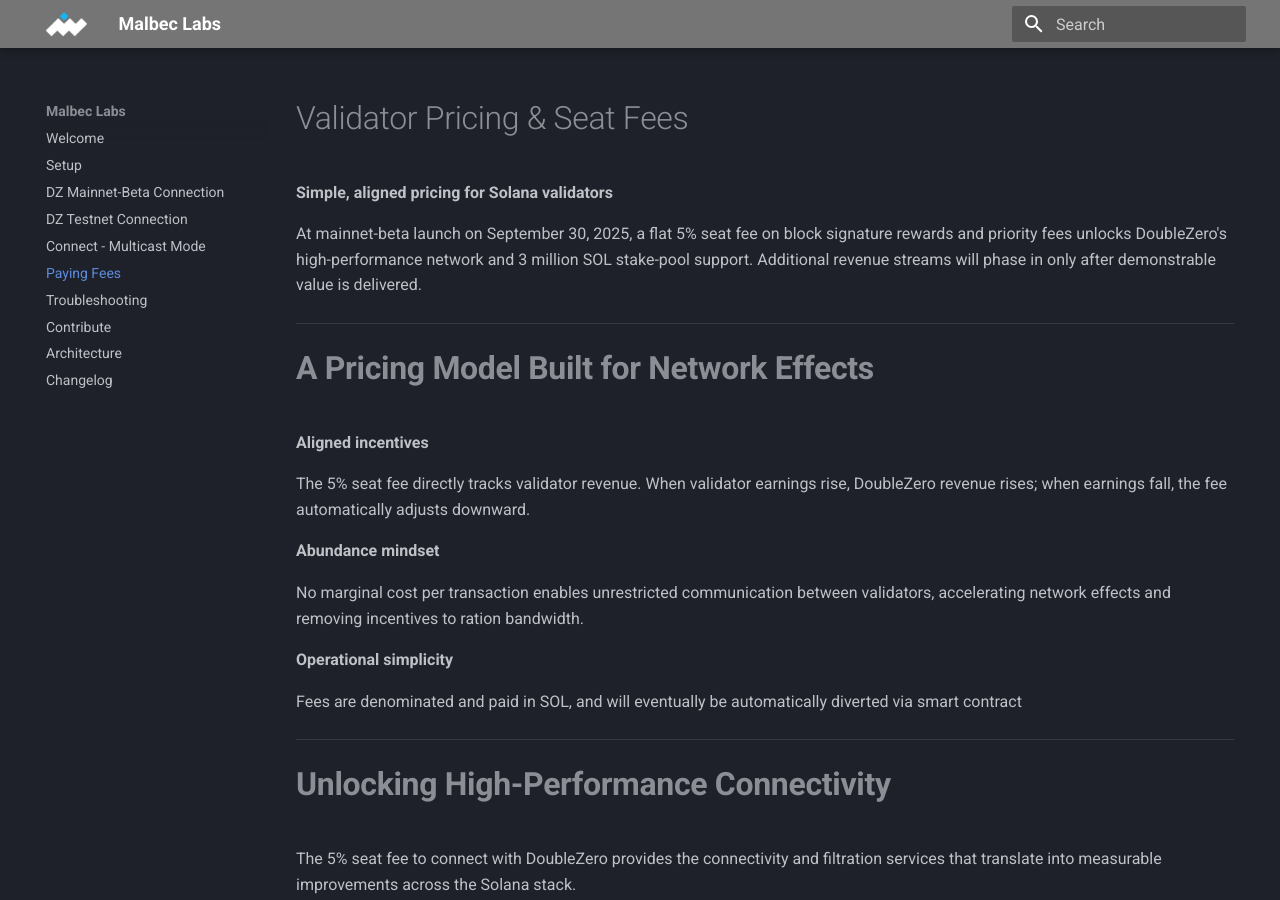
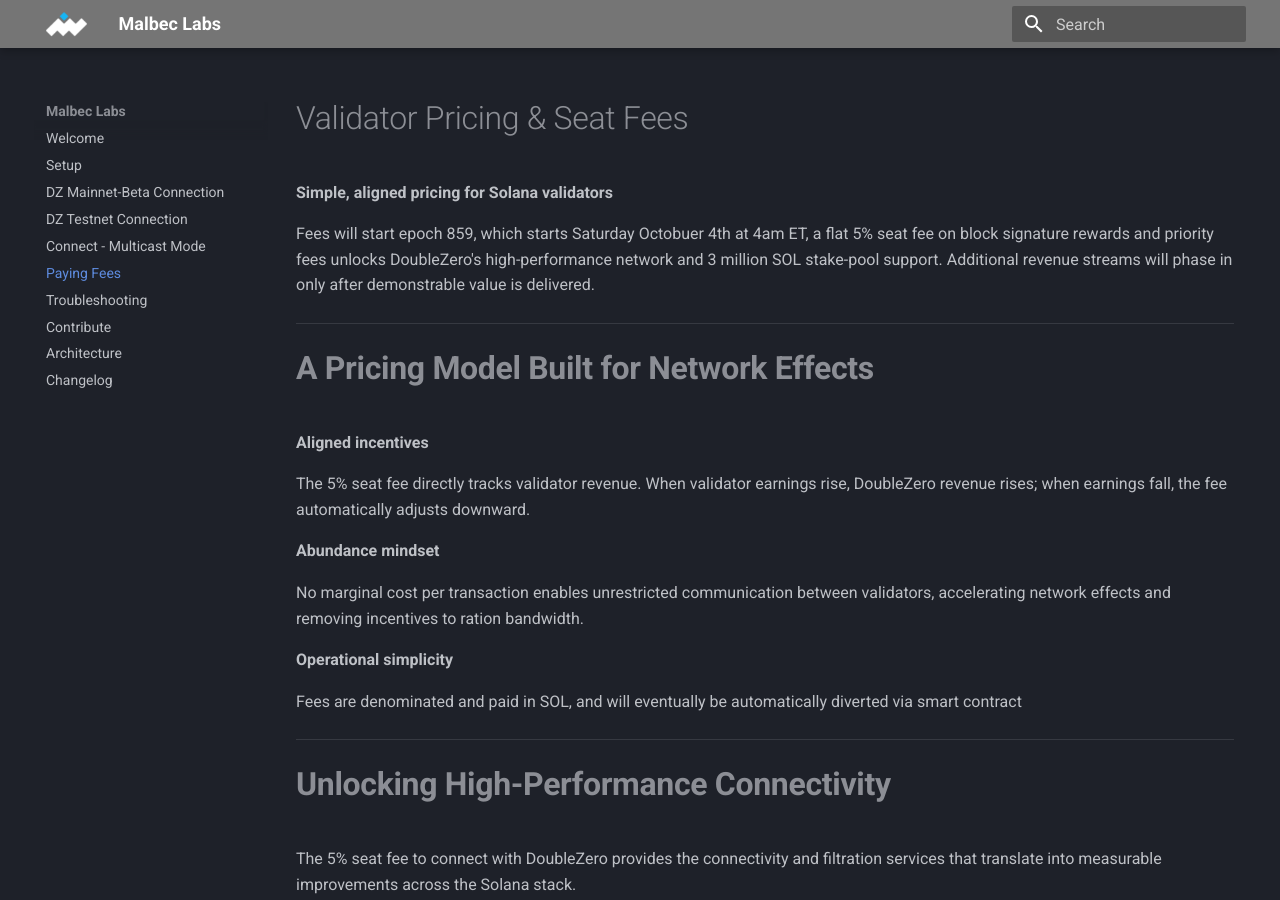
Before and after one commit to malbeclabs/docs, an MkDocs documentation site: the page built from docs/paying-fees.md, in a window 1280 px wide and 900 px high. Built offline with MkDocs 1.6.1 and Material for MkDocs 9.7.7, drawn with Linux system fonts in a browser that asks for light colours.

Commit message:
Update paying-fees.md

```diff
--- a/docs/paying-fees.md
+++ b/docs/paying-fees.md
@@ -2,7 +2,7 @@
 
 **Simple, aligned pricing for Solana validators**
 
-At mainnet-beta launch on September 30, 2025, a flat 5% seat fee on block signature rewards and priority fees unlocks DoubleZero's high-performance network and 3 million SOL stake-pool support. Additional revenue streams will phase in only after demonstrable value is delivered.
+Fees will start epoch 859, which starts Saturday Octobuer 4th at 4am ET, a flat 5% seat fee on block signature rewards and priority fees unlocks DoubleZero's high-performance network and 3 million SOL stake-pool support. Additional revenue streams will phase in only after demonstrable value is delivered.
 
 ---
 
```
